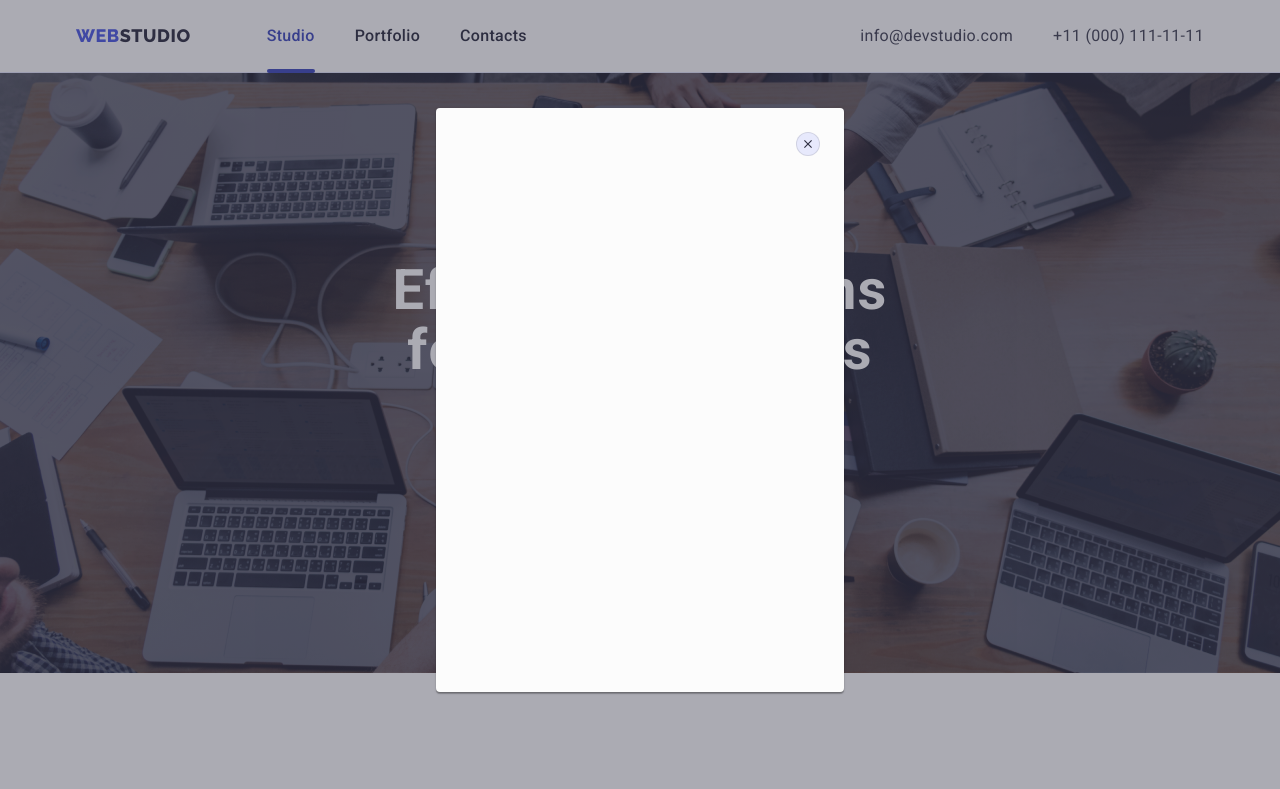
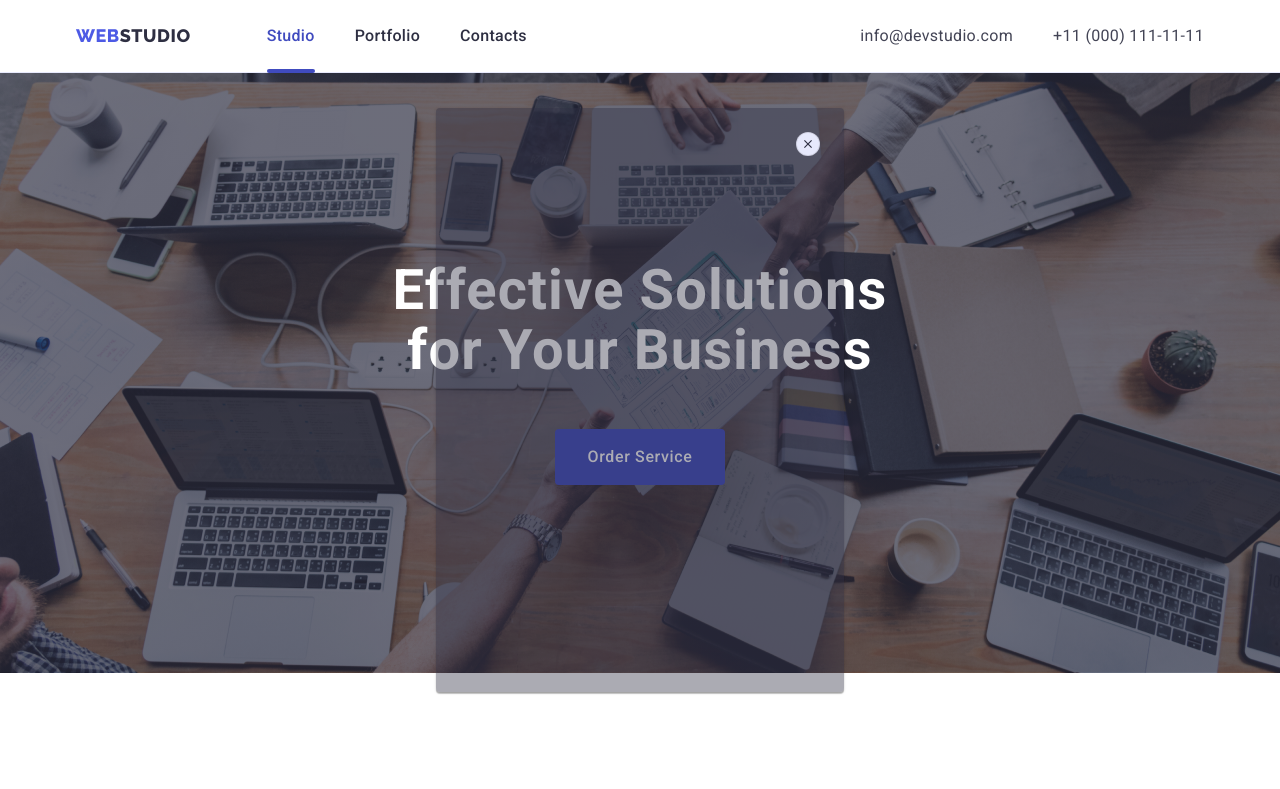
Before and after one commit to ciplator/goit-markup-hw-05, a plain HTML site: page index.html in a window 1280 px wide. Both pictures are taken after a click on the button "Order Service". Shown: the top 789 px of the page. Drawn offline with nearby package versions, Linux system fonts and the light colour scheme.

Commit message:
Update styles.css

```diff
--- a/css/styles.css
+++ b/css/styles.css
@@ -537,11 +537,6 @@ body {
   left: 0;
   width: 100%;
   height: 100%;
-  min-height: 584px;
-  background-color: rgba(46, 47, 66, 0.4);
-  transition: opacity 250ms cubic-bezier(0.4, 0, 0.2, 1);
-  transition: visibility 250ms cubic-bezier(0.4, 0, 0.2, 1);
-  transition: transform 250ms cubic-bezier(0.4, 0, 0.2, 1);
 }
 .modal {
   position: absolute;
@@ -549,11 +544,15 @@ body {
   left: 50%;
   transform: translate(-50%, -50%);
   width: 408px;
-  height: 584px;
+  min-height: 584px;
   background: #fcfcfc;
   box-shadow: 0px 1px 1px rgba(0, 0, 0, 0.14), 0px 1px 3px rgba(0, 0, 0, 0.12),
     0px 2px 1px rgba(0, 0, 0, 0.2);
   border-radius: 4px;
+  background-color: rgba(46, 47, 66, 0.4);
+  transition: opacity 250ms cubic-bezier(0.4, 0, 0.2, 1),
+    visibility 250ms cubic-bezier(0.4, 0, 0.2, 1),
+    transform 250ms cubic-bezier(0.4, 0, 0.2, 1);
 }
 .modal-close-button {
   cursor: pointer;
```
